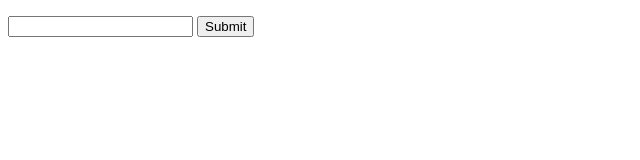
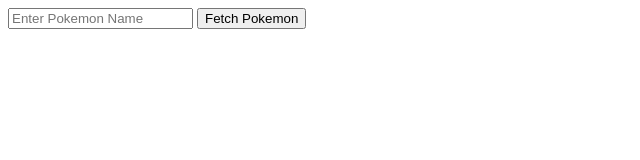
Before and after one commit to MusarrafAM/2-LFS---JavaScript-, a plain HTML site: page index.html in a window 1280 px wide. Shown: the whole page, without its empty margins (0-640 px from the left). Drawn offline with Linux system fonts and the light colour scheme.

Commit message:
COmpleted Pokemon Generator

```diff
--- a/index.html
+++ b/index.html
@@ -7,9 +7,12 @@
     <title>My Website</title>
 </head>
 <body>
-    <p id="p1"></p>
-    <input id="myText" type="text">
-    <button onclick="submit()">Submit</button>
+
+    <input type="text" id="pokemonName" placeholder="Enter Pokemon Name">
+    <button onclick="fetchData()">Fetch Pokemon</button><br>
+
+    <img src="" alt="pokemon" id="pokimonSprite" style="display: none;">
+
     <script src="index.js"></script>
 </body>
 </html>
```
Also changed, not shown: index.js (+78 -0 lines).
